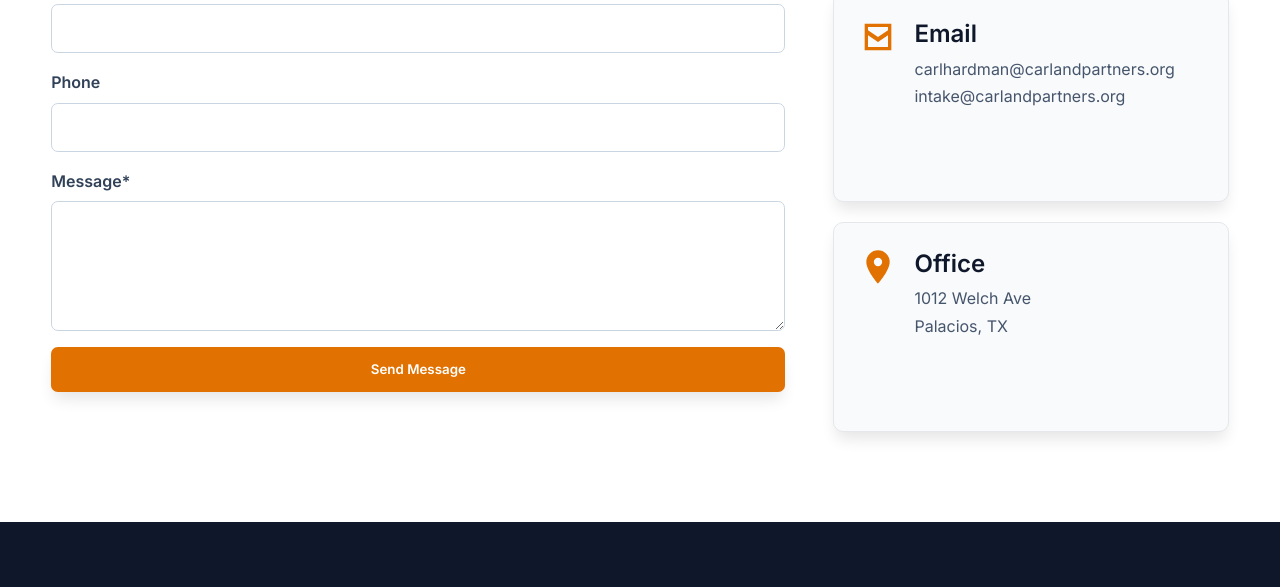
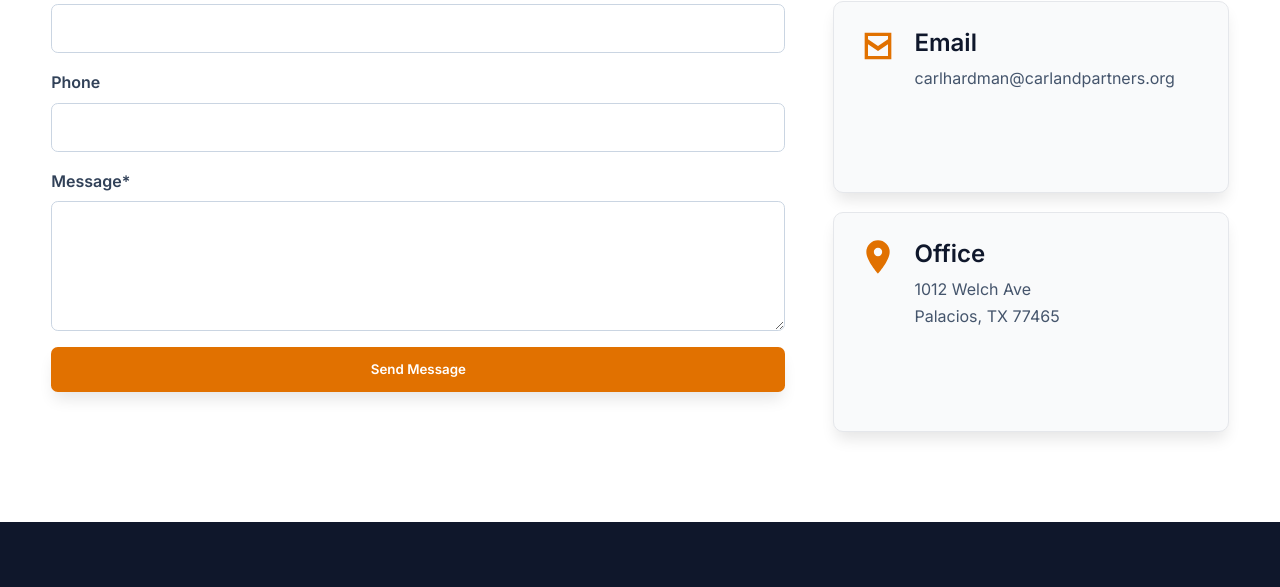
Before and after one commit to Davelummy/carl-and-partners, a plain HTML site: page index.html in a window 1280 px wide. Shown: the part 3660-4247 px from the top of the page. Drawn offline with Linux system fonts and the light colour scheme.

Commit message:
Update contact email and office zip

```diff
--- a/index.html
+++ b/index.html
@@ -371,7 +371,6 @@
             <div>
               <h4>Email</h4>
               <p>carlhardman@carlandpartners.org</p>
-              <p>intake@carlandpartners.org</p>
             </div>
           </div>
           <div class="info-card">
@@ -381,7 +380,7 @@
             <div>
               <h4>Office</h4>
               <p>1012 Welch Ave</p>
-              <p>Palacios, TX</p>
+              <p>Palacios, TX 77465</p>
             </div>
           </div>
         </div>
```
